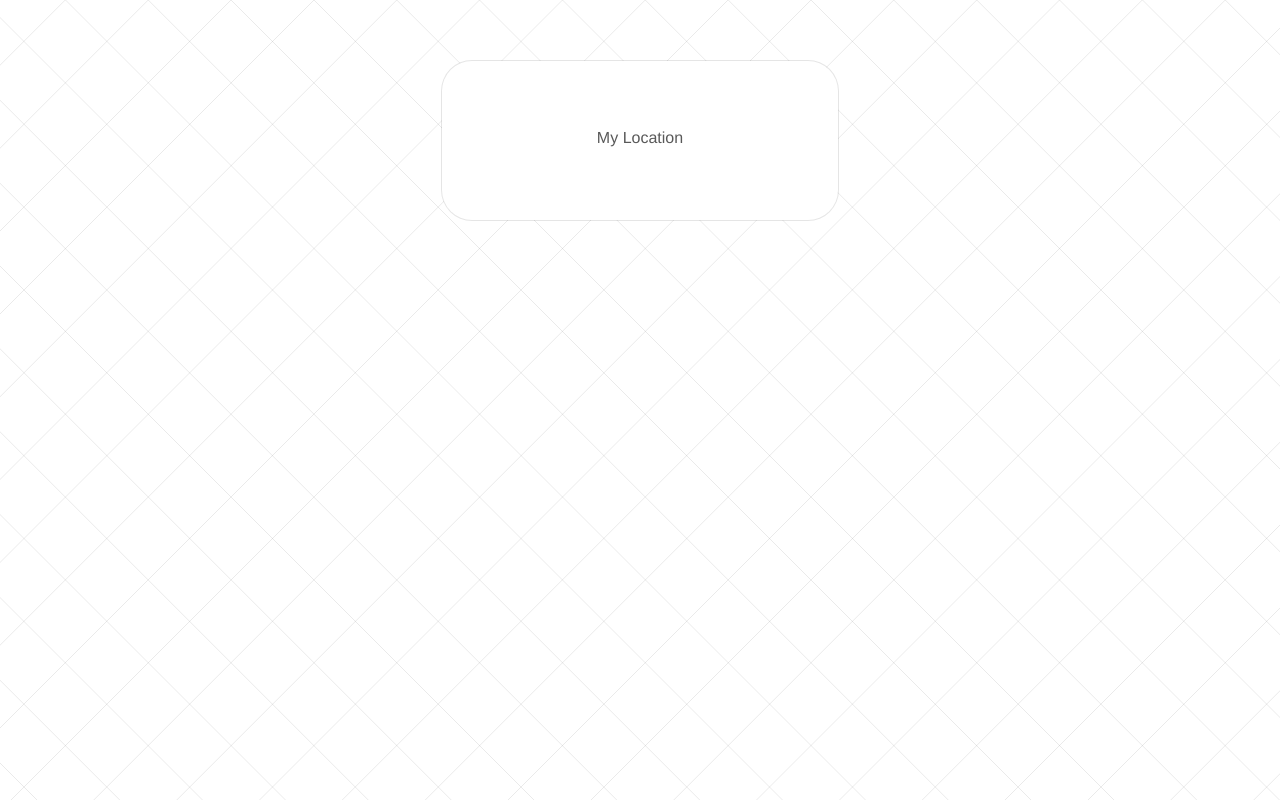
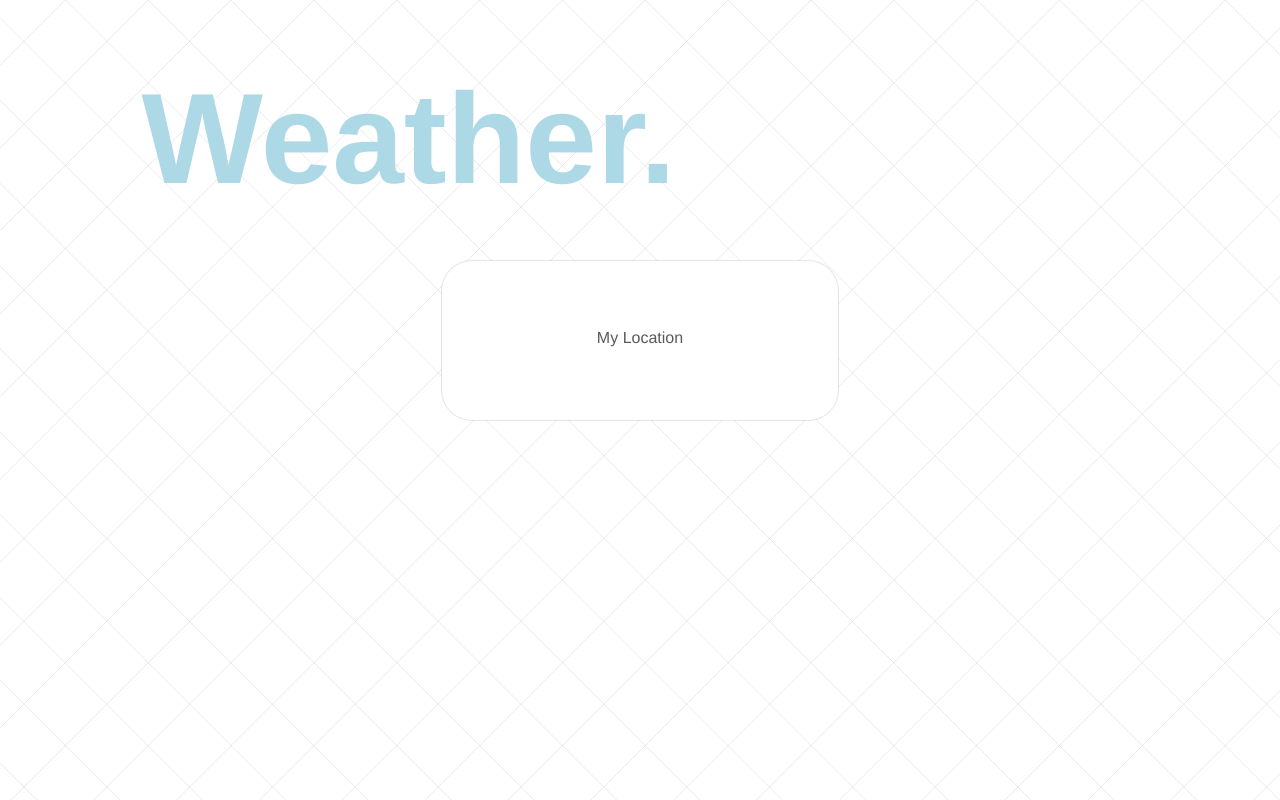
Before and after one commit to cmurchy/p5-weather, a plain HTML site: page index.html in a window 1280 px wide. Drawn offline with nearby package versions, Linux system fonts and the light colour scheme.

Commit message:
added content

```diff
--- a/css/styles.css
+++ b/css/styles.css
@@ -47,6 +47,12 @@ button {
   margin: 0 20px;
 }
 
+#header {
+  color: lightblue;
+  font: 110px League Gothic, "Helvetica Neue", Helvetica, Arial, "Lucida Grande", sans-serif;
+
+  margin: -110px 0 -95px -300px;
+}
 
 @font-face {
     font-family: 'weather';
--- a/index.html
+++ b/index.html
@@ -18,6 +18,9 @@
 <body>
 
   <div class="ui one column grid">
+
+<div id="header" class="sixteen wide column"><h3>Weather.</h3></div>
+
     <div id="box" class="column">
       <div id="box" class="ui segment">
         <div id="weather" class="weather"></div>
--- a/js/scripts.js
+++ b/js/scripts.js
@@ -1,7 +1,7 @@
 // Docs at http://simpleweatherjs.com
 $(document).ready(function() {
 
-var images = ['lines.png', 'circles.png', 'crisscross.png', 'grid.png'];
+var images = ['lines.png', 'crisscross.png', 'grid.png'];
 $('body').css({'background-image': 'url(img/' + images[Math.floor(Math.random() * images.length)] + ')'});
 
     /* Does your browser support geolocation? */
```
